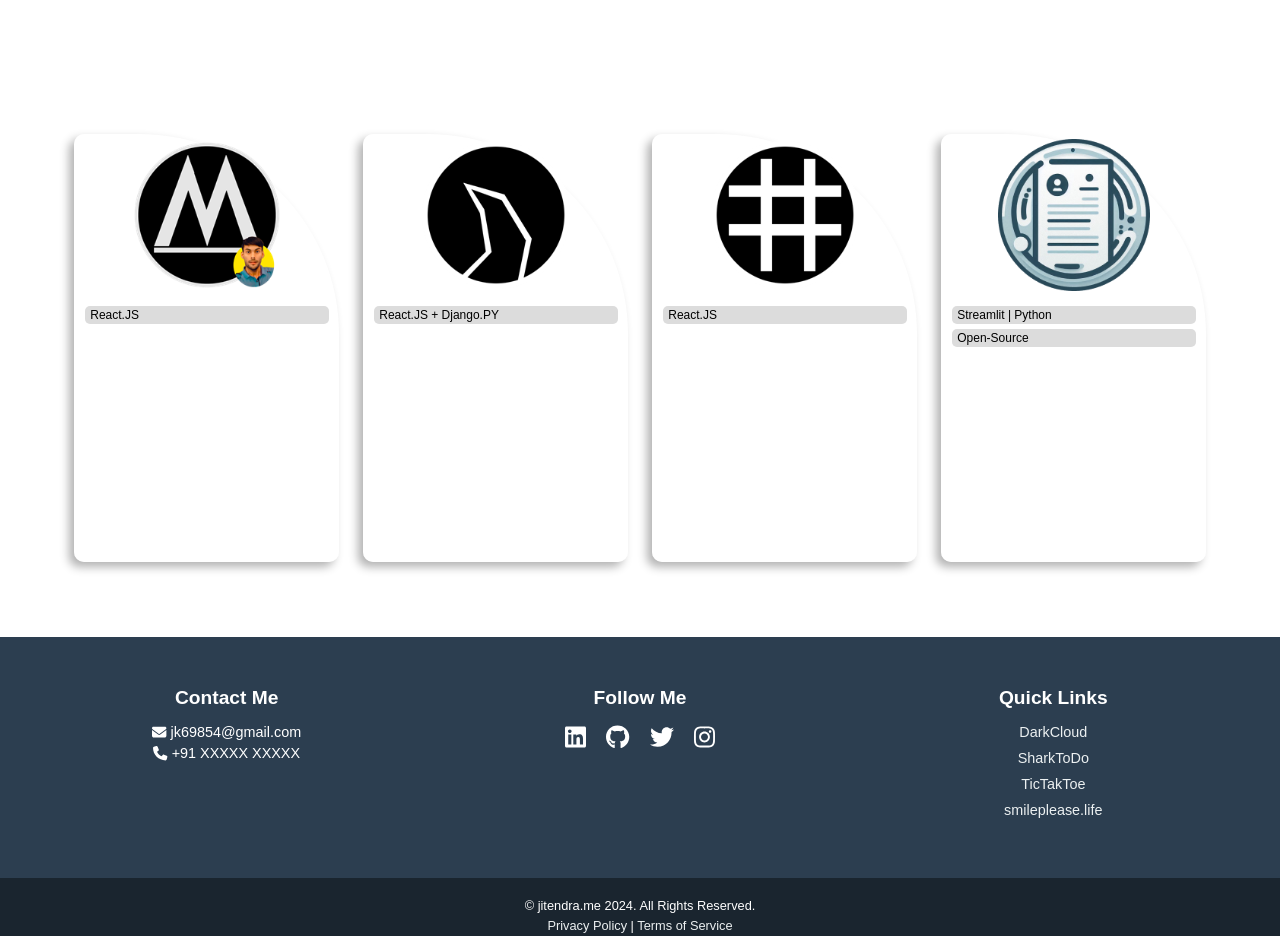
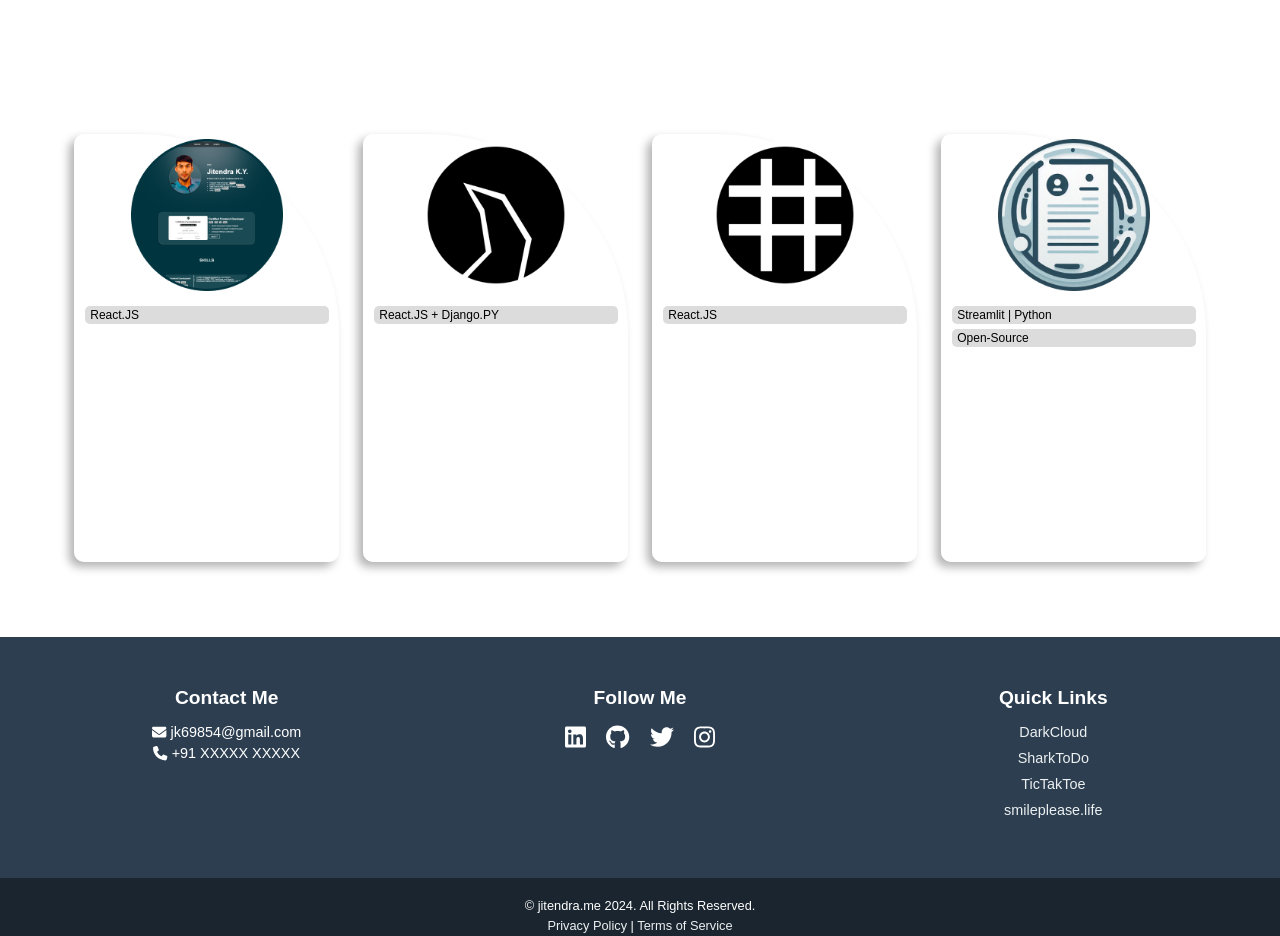
Before and after one commit to jitendra-ky/facetick, a React (Create React App) app: page / in a window 1280 px wide. Shown: the part 2180-3116 px from the top of the page. Built offline with nearby package versions, Linux system fonts and the light colour scheme.

Commit message:
portfolio website project icon change

```diff
--- a/src/components/Projects.jsx
+++ b/src/components/Projects.jsx
@@ -6,7 +6,7 @@ import { faGithub } from '@fortawesome/free-brands-svg-icons';
 const portfolio = (
     <div className="card_container glass">
         <div className="card-head">
-            <img src="static/icons/smileplease_project.png" alt="jitendra portfolio log" className="card_img" />
+            <img src="static/icons/portfolio_website.png" alt="jitendra portfolio log" className="card_img" />
         </div>
         <div className="card-body">
             <div className="card-body-top">
```
Also changed, not shown: public/static/icons/portfolio_website.png (added).
